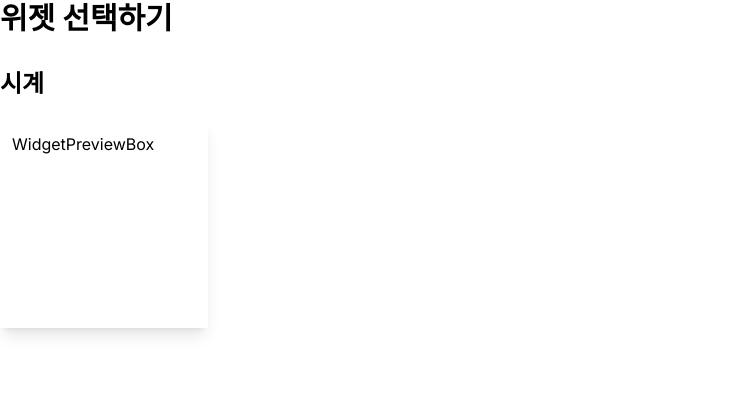
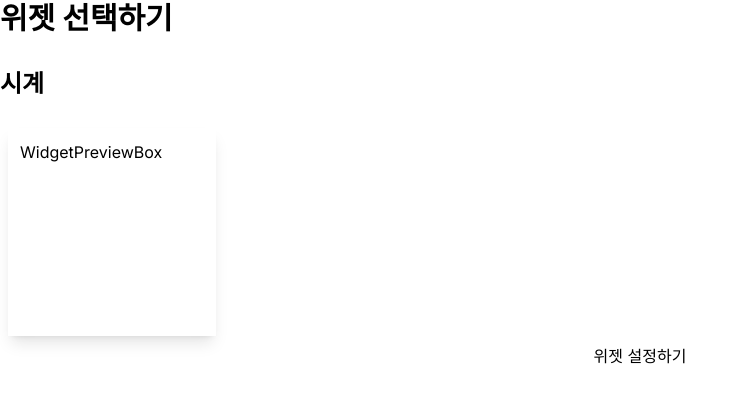
Before and after one commit to Seongseokwon/notion-widget, a Next.js app: page /widget/generate in a window 1280 px wide. Shown: the top 402 px of the page, without its empty margins (0-747 px from the left). Built offline with nearby package versions, Linux system fonts and the light colour scheme.

Commit message:
위젯 등록 플로오 구상중

```diff
--- a/src/app/page.tsx
+++ b/src/app/page.tsx
@@ -1,9 +1,23 @@
 "use client";
 
 import Header from "@/components/Header";
-import { Fragment } from "react";
+import { customAxios } from "@/libs/axios";
+import { Fragment, useEffect } from "react";
 
 export default function Home() {
+  const tokenUpdate = async () => {
+    try {
+      const response = await customAxios
+        .getInstance()
+        .get("/auth/token/verify");
+      console.log(response.data);
+    } catch (err) {
+      console.log(err);
+    }
+  };
+  useEffect(() => {
+    tokenUpdate();
+  }, []);
   return (
     <Fragment>
       <Header />
--- a/src/app/widget/components/WidgetPreviewBox.tsx
+++ b/src/app/widget/components/WidgetPreviewBox.tsx
@@ -1,7 +1,11 @@
 interface WidgetPreviewBoxProps {}
 
 const WidgetPreviewBox = ({}: WidgetPreviewBoxProps) => {
-  return <div className="w-52 h-52 shadow-lg p-3">WidgetPreviewBox</div>;
+  return (
+    <div role="presentation" className="w-52 h-52 shadow-lg p-3">
+      WidgetPreviewBox
+    </div>
+  );
 };
 
 export default WidgetPreviewBox;
--- /dev/null
+++ b/src/app/widget/generate/components/CustomizingWidget.tsx
@@ -0,0 +1,27 @@
+interface CustomizingWidgetProps {
+  setStep: () => void;
+}
+
+const CustomizingWidget = ({ setStep }: CustomizingWidgetProps) => {
+  return (
+    <div className="flex flex-col">
+      <h2 className="text-3xl font-bold">위젯 설정하기</h2>
+
+      <section className="mt-8">
+        <h3 className="mb-5 text-2xl font-semibold">시계</h3>
+
+        <div>
+          <aside>설정 항목</aside>
+
+          <main>설정된 위젯 미리보기</main>
+        </div>
+      </section>
+
+      <button type="button" onClick={setStep}>
+        위젯 선택하기
+      </button>
+    </div>
+  );
+};
+
+export default CustomizingWidget;
--- a/src/app/widget/generate/components/SelectWidget.tsx
+++ b/src/app/widget/generate/components/SelectWidget.tsx
@@ -1,9 +1,16 @@
-import { Fragment } from "react";
+import { useState } from "react";
 import WidgetPreviewBox from "../../components/WidgetPreviewBox";
 
-interface SelectWidgetProps {}
+interface SelectWidgetProps {
+  setStep: () => void;
+}
 
-const SelectWidget = ({}: SelectWidgetProps) => {
+const SelectWidget = ({ setStep }: SelectWidgetProps) => {
+  const [selectItem, setSelectItem] = useState("");
+
+  const handleSelect = (item: any) => {
+    setSelectItem(item);
+  };
   return (
     <div className="flex flex-col">
       <h2 className="text-3xl font-bold">위젯 선택하기</h2>
@@ -11,12 +18,16 @@ const SelectWidget = ({}: SelectWidgetProps) => {
       <section className="mt-8">
         <h3 className="mb-5 text-2xl font-semibold">시계</h3>
         <div
-          className="flex flex-wrap gap-3
+          className="flex flex-wrap gap-3 p-2
         "
         >
           <WidgetPreviewBox />
         </div>
       </section>
+
+      <button type="button" onClick={setStep}>
+        위젯 설정하기
+      </button>
     </div>
   );
 };
--- a/src/app/widget/generate/page.tsx
+++ b/src/app/widget/generate/page.tsx
@@ -2,15 +2,22 @@
 
 import { Fragment, useState } from "react";
 import SelectWidget from "./components/SelectWidget";
+import CustomizingWidget from "./components/CustomizingWidget";
 
 interface WidgetGeneratePageProps {}
 
 const WidgetGeneratePage = ({}: WidgetGeneratePageProps) => {
-  const [step, setStep] = useState("");
+  const [step, setStep] = useState("select");
+
+  // 갖고 있는 Widget 목록을 조회 한후에 SelectWidget으로 뿌려 주는게 좋을듯 ?
 
   return (
     <Fragment>
-      <SelectWidget />
+      {step === "select" ? (
+        <SelectWidget setStep={() => setStep((prev) => "customize")} />
+      ) : (
+        <CustomizingWidget setStep={() => setStep((prev) => "select")} />
+      )}
     </Fragment>
   );
 };
```
